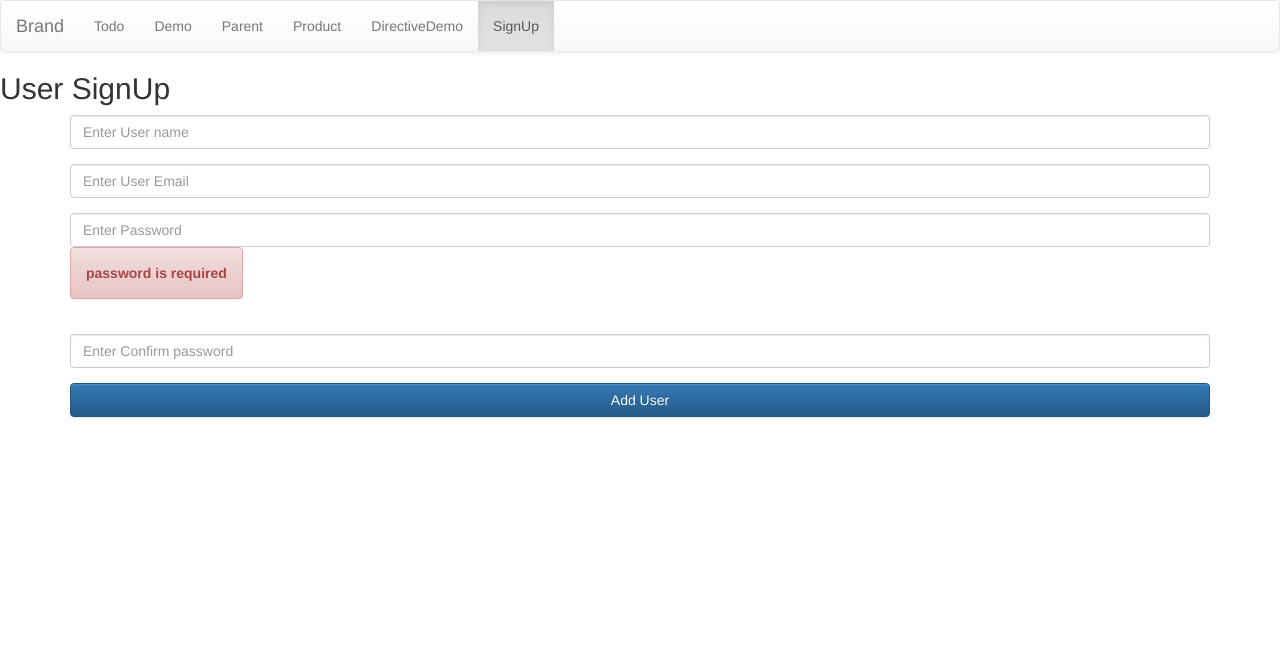
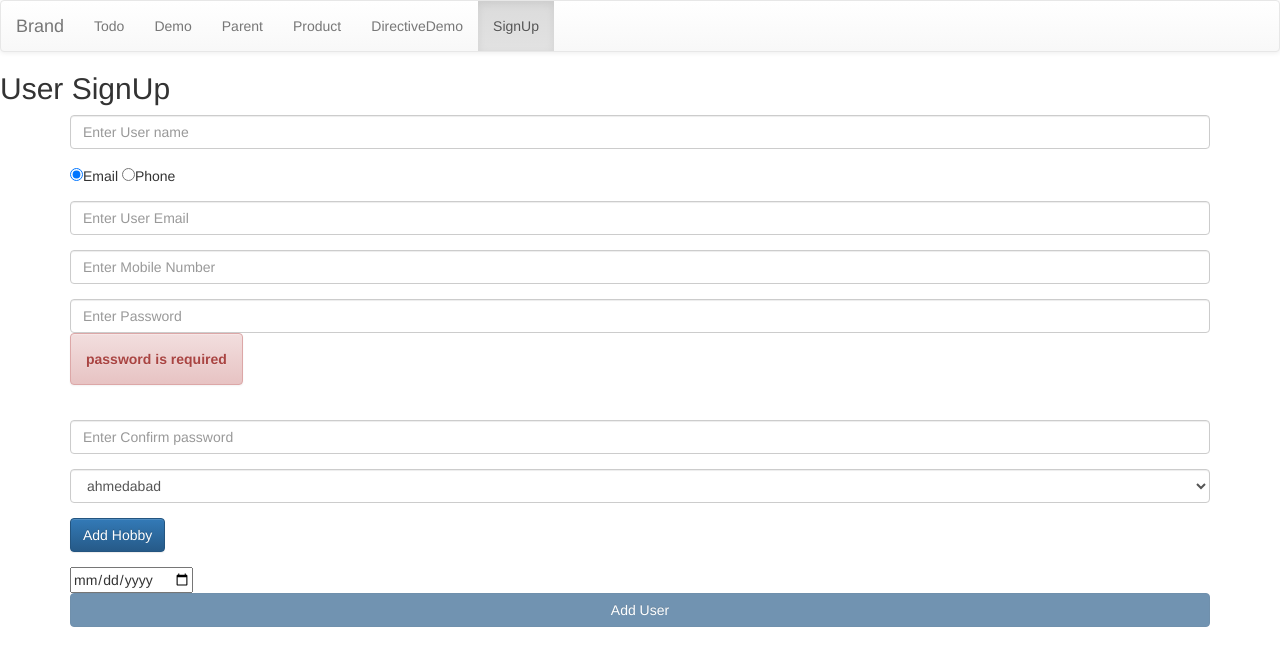
Before and after one commit to jinalshah999/SatSunJanak, an Angular app: page /signup in a window 1280 px wide. Shown: the top 666 px of the page. Built offline with nearby package versions, Linux system fonts and the light colour scheme.

Commit message:
reacitve forms

```diff
--- a/src/app/user-signup/user-signup.component.html
+++ b/src/app/user-signup/user-signup.component.html
@@ -17,7 +17,24 @@
       </label>
     </div>
     <div class="form-group">
+      <input type="radio" formControlName="user_notification" value="email">Email
+      <input type="radio" formControlName="user_notification" value="phone">Phone
+    </div>
+    <div class="form-group">
       <input type="email" formControlName="user_email" class="form-control" placeholder="Enter User Email">
+      <label class="alert alert-danger"
+        *ngIf="user_signup.get('user_email').hasError('required') &&  !user_signup.get('user_email').pristine"> Email is
+        required
+      </label>
+      <label class="alert alert-danger" *ngIf="user_signup.get('user_email').hasError('email')"> email is incorrect
+      </label>
+    </div>
+    <div class="form-group">
+      <input type="text" formControlName="user_mobile" class="form-control" placeholder="Enter Mobile Number">
+      <label class="alert alert-danger"
+        *ngIf="user_signup.get('user_mobile').hasError('required') &&  !user_signup.get('user_mobile').pristine"> phone
+        is required
+      </label>
     </div>
     <div formGroupName="password_group">
       <div class="form-group">
@@ -35,8 +52,25 @@
         nathi
       </label>
     </div>
-    <!-- [disabled]="!user_signup.valid" -->
-    <button type="submit" class="form-control btn btn-primary">Add User</button>
+
+    <div class="form-group">
+      <select class="form-control" formControlName="user_city">
+
+        <option value="-1">Select City</option>
+        <option *ngFor="let item of cities" [value]="item">{{item}}</option>
+      </select>
+    </div>
+    <div class="form-group">
+      <button type="button" class="btn btn-primary" (click)="onAddHobbyClick()">Add Hobby</button>
+
+      <div class="form-group" formArrayName="user_hobbies" *ngFor="let item of getHobbies();let i=index">
+        <input class="form-control" [formControlName]="i">
+        <button class="btn btn-danger" (click)="onDeleteHobbyClick(i)"> Delete</button>
+      </div>
+    </div>
+    <input type="date">
+    <!--  -->
+    <button type="submit" [disabled]="!user_signup.valid" class="form-control btn btn-primary">Add User</button>
   </form>
 
 </div>
--- a/src/app/user-signup/user-signup.component.ts
+++ b/src/app/user-signup/user-signup.component.ts
@@ -1,7 +1,9 @@
 import { Component, OnInit } from '@angular/core';
 import {
   AbstractControl,
+  FormArray,
   FormControl,
+  FormControlDirective,
   FormGroup,
   Validators,
 } from '@angular/forms';
@@ -15,7 +17,7 @@ export class UserSignupComponent implements OnInit {
   user_signup: FormGroup;
 
   invalidNames: string[] = ['jinal', 'shah'];
-
+  cities: string[] = ['ahmedabad', 'baroda', 'surat'];
   invalidName(c: AbstractControl): { [key: string]: boolean } | null {
     if (this.invalidNames.indexOf(c.value) >= 0) {
       return { customError: true };
@@ -37,7 +39,12 @@ export class UserSignupComponent implements OnInit {
         Validators.pattern('[a-zA-Z]*'),
         this.invalidName.bind(this),
       ]),
-      user_email: new FormControl(null),
+      user_email: new FormControl(null, [
+        Validators.required,
+        Validators.email,
+      ]),
+      user_mobile: new FormControl(null),
+      user_notification: new FormControl('email'),
       password_group: new FormGroup(
         {
           user_password: new FormControl(null, Validators.required),
@@ -45,9 +52,39 @@ export class UserSignupComponent implements OnInit {
         },
         this.matchPassword.bind(this)
       ),
+      user_hobbies: new FormArray([]),
+      user_city: new FormControl('ahmedabad', Validators.required),
     });
+
+    this.user_signup
+      .get('user_notification')
+      .valueChanges.subscribe((x) => this.setValidations(x));
+  }
+  setValidations(value: string): void {
+    let emailcontrol = this.user_signup.get('user_email');
+    let phonecontrol = this.user_signup.get('user_mobile');
+    if (value == 'email') {
+      phonecontrol.clearValidators();
+      emailcontrol.setValidators([Validators.required, Validators.email]);
+    } else {
+      emailcontrol.clearValidators();
+      phonecontrol.setValidators([Validators.required]);
+      emailcontrol.setValidators([Validators.email]);
+    }
+    emailcontrol.updateValueAndValidity();
+    phonecontrol.updateValueAndValidity();
+  }
+  getHobbies() {
+    return (<FormArray>this.user_signup.get('user_hobbies')).controls;
   }
   onUserAdd() {
     console.log('frm values', this.user_signup);
   }
+  onDeleteHobbyClick(i) {
+    (<FormArray>this.user_signup.get('user_hobbies')).removeAt(i);
+  }
+  onAddHobbyClick() {
+    let cntrl = new FormControl(null);
+    (<FormArray>this.user_signup.get('user_hobbies')).push(cntrl);
+  }
 }
```
